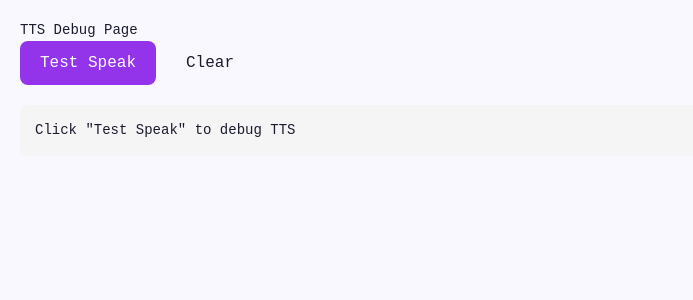
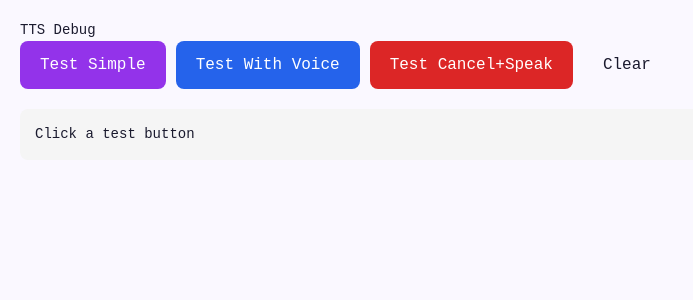
Before and after one commit to RudraniGhosh24/lawreform, a Next.js app in the folder frontend/: page /test-audio in a window 1280 px wide. Shown: the top 300 px of the page, without its empty margins (0-693 px from the left). Built offline with nearby package versions, Linux system fonts and the light colour scheme.

Commit message:
Fix: fully sync speak, no cancel, pre-loaded voices, 3 test modes

```diff
--- a/frontend/pages/test-audio.js
+++ b/frontend/pages/test-audio.js
@@ -1,83 +1,77 @@
-import React, { useState } from 'react'
+import React, { useState, useEffect, useRef } from 'react'
 
 export default function TestAudio() {
   const [log, setLog] = useState([])
+  const voicesRef = useRef([])
 
   const addLog = (msg) => setLog(prev => [...prev, new Date().toLocaleTimeString() + ': ' + msg])
 
-  const testSpeak = () => {
-    addLog('Testing speechSynthesis...')
+  // Pre-load voices on mount
+  useEffect(() => {
+    const load = () => {
+      const v = window.speechSynthesis.getVoices()
+      if (v.length > 0) voicesRef.current = v
+    }
+    load()
+    window.speechSynthesis.addEventListener('voiceschanged', load)
+    return () => window.speechSynthesis.removeEventListener('voiceschanged', load)
+  }, [])
 
-    if (!window.speechSynthesis) {
-      addLog('ERROR: speechSynthesis not available')
-      return
+  // Test 1: Simplest possible speak — NO cancel, NO async
+  const testSimple = () => {
+    addLog('--- TEST SIMPLE ---')
+    const u = new SpeechSynthesisUtterance('Hello, testing one two three.')
+    u.onstart = () => addLog('onstart fired')
+    u.onend = () => addLog('onend fired')
+    u.onerror = (e) => addLog('onerror: ' + e.error)
+    window.speechSynthesis.speak(u)
+    addLog('speak() called, voices: ' + voicesRef.current.length)
   }
 
-    addLog('speechSynthesis exists: true')
-
-    // Force voice loading first
-    let voices = window.speechSynthesis.getVoices()
-    addLog('voices count (immediate): ' + voices.length)
-
-    const doSpeak = (v) => {
-      addLog('voices count (final): ' + v.length)
-      if (v.length > 0) {
-        addLog('first 5 voices: ' + v.slice(0, 5).map(x => x.name + ' (' + x.lang + ')').join(', '))
+  // Test 2: With voice set
+  const testWithVoice = () => {
+    addLog('--- TEST WITH VOICE ---')
+    const voices = voicesRef.current.length > 0 ? voicesRef.current : window.speechSynthesis.getVoices()
+    addLog('voices: ' + voices.length)
+    const u = new SpeechSynthesisUtterance('This test uses a specific voice.')
+    const enVoice = voices.find(v => v.lang.startsWith('en') && !/rishi|albert|daniel|david/i.test(v.name))
+    if (enVoice) { u.voice = enVoice; addLog('voice: ' + enVoice.name) }
+    else addLog('no en voice found')
+    u.onstart = () => addLog('onstart fired')
+    u.onend = () => addLog('onend fired')
+    u.onerror = (e) => addLog('onerror: ' + e.error)
+    window.speechSynthesis.speak(u)
   }
 
+  // Test 3: Cancel then speak
+  const testCancelThenSpeak = () => {
+    addLog('--- TEST CANCEL+SPEAK ---')
     window.speechSynthesis.cancel()
-
-      const u = new SpeechSynthesisUtterance('Hello, this is a test of the speech system.')
-      u.lang = 'en-US'
-
-      if (v.length > 0) {
-        const enVoice = v.find(x => x.lang.startsWith('en'))
-        if (enVoice) {
-          u.voice = enVoice
-          addLog('using voice: ' + enVoice.name + ' (' + enVoice.lang + ')')
-        }
-      }
-
-      u.onstart = () => addLog('EVENT: onstart fired')
-      u.onend = () => addLog('EVENT: onend fired')
-      u.onerror = (e) => addLog('EVENT: onerror - ' + e.error)
-
-      addLog('calling speak()...')
+    const u = new SpeechSynthesisUtterance('Testing after cancel.')
+    u.onstart = () => addLog('onstart fired')
+    u.onend = () => addLog('onend fired')
+    u.onerror = (e) => addLog('onerror: ' + e.error)
     window.speechSynthesis.speak(u)
-      addLog('speak() called')
-    }
-
-    if (voices.length > 0) {
-      doSpeak(voices)
-    } else {
-      addLog('waiting for voiceschanged event...')
-      window.speechSynthesis.onvoiceschanged = () => {
-        voices = window.speechSynthesis.getVoices()
-        addLog('voiceschanged fired! count: ' + voices.length)
-        doSpeak(voices)
-      }
-      // Also try after a delay
-      setTimeout(() => {
-        const v2 = window.speechSynthesis.getVoices()
-        if (v2.length > 0 && voices.length === 0) {
-          addLog('voices loaded via timeout: ' + v2.length)
-          doSpeak(v2)
-        }
-      }, 2000)
-    }
+    addLog('speak() called after cancel()')
   }
 
   return (
     <div style={{ padding: 20, fontFamily: 'monospace', fontSize: 14 }}>
-      <h1>TTS Debug Page</h1>
-      <button onClick={testSpeak} style={{ padding: '10px 20px', fontSize: 16, cursor: 'pointer', background: '#9333ea', color: 'white', border: 'none', borderRadius: 8 }}>
-        Test Speak
+      <h1>TTS Debug</h1>
+      <div style={{ display: 'flex', gap: 10, flexWrap: 'wrap', marginBottom: 20 }}>
+        <button onClick={testSimple} style={{ padding: '12px 20px', fontSize: 16, cursor: 'pointer', background: '#9333ea', color: 'white', border: 'none', borderRadius: 8 }}>
+          Test Simple
         </button>
-      <button onClick={() => setLog([])} style={{ padding: '10px 20px', fontSize: 16, cursor: 'pointer', marginLeft: 10 }}>
-        Clear
+        <button onClick={testWithVoice} style={{ padding: '12px 20px', fontSize: 16, cursor: 'pointer', background: '#2563eb', color: 'white', border: 'none', borderRadius: 8 }}>
+          Test With Voice
         </button>
-      <div style={{ marginTop: 20, background: '#f5f5f5', padding: 15, borderRadius: 8, maxHeight: 400, overflow: 'auto' }}>
-        {log.length === 0 ? <p>Click "Test Speak" to debug TTS</p> : log.map((l, i) => <div key={i}>{l}</div>)}
+        <button onClick={testCancelThenSpeak} style={{ padding: '12px 20px', fontSize: 16, cursor: 'pointer', background: '#dc2626', color: 'white', border: 'none', borderRadius: 8 }}>
+          Test Cancel+Speak
+        </button>
+        <button onClick={() => setLog([])} style={{ padding: '12px 20px', fontSize: 16, cursor: 'pointer' }}>Clear</button>
+      </div>
+      <div style={{ background: '#f5f5f5', padding: 15, borderRadius: 8, maxHeight: 400, overflow: 'auto' }}>
+        {log.length === 0 ? <p>Click a test button</p> : log.map((l, i) => <div key={i}>{l}</div>)}
       </div>
     </div>
   )
--- a/frontend/src/hooks/useSpeechSynthesis.js
+++ b/frontend/src/hooks/useSpeechSynthesis.js
@@ -11,36 +11,28 @@ const LANG_CODES = {
   Gujarati: 'gu-IN',
 }
 
-function getVoicesAsync() {
-  return new Promise((resolve) => {
-    const voices = window.speechSynthesis.getVoices()
-    if (voices.length > 0) {
-      resolve(voices)
-      return
-    }
-    // Chrome loads voices async — wait for them
-    const onVoicesChanged = () => {
-      const v = window.speechSynthesis.getVoices()
-      if (v.length > 0) {
-        window.speechSynthesis.removeEventListener('voiceschanged', onVoicesChanged)
-        resolve(v)
-      }
-    }
-    window.speechSynthesis.addEventListener('voiceschanged', onVoicesChanged)
-    // Timeout fallback — resolve with empty after 3s
-    setTimeout(() => resolve(window.speechSynthesis.getVoices()), 3000)
-  })
-}
-
 export default function useSpeechSynthesis(language = 'English') {
   const [isSpeaking, setIsSpeaking] = useState(false)
   const [isPaused, setIsPaused] = useState(false)
   const [rate, setRate] = useState(1)
+  const voicesRef = useRef([])
   const resumeTimer = useRef(null)
 
   const isSupported = typeof window !== 'undefined' && 'speechSynthesis' in window
 
-  // Chrome Mac bug: speech gets stuck after ~15s. Periodic resume fixes it.
+  // Load voices eagerly on mount — so they're ready when speak is called
+  useEffect(() => {
+    if (!isSupported) return
+    const load = () => {
+      const v = window.speechSynthesis.getVoices()
+      if (v.length > 0) voicesRef.current = v
+    }
+    load()
+    window.speechSynthesis.addEventListener('voiceschanged', load)
+    return () => window.speechSynthesis.removeEventListener('voiceschanged', load)
+  }, [isSupported])
+
+  // Chrome Mac keep-alive hack
   const startKeepAlive = useCallback(() => {
     if (resumeTimer.current) clearInterval(resumeTimer.current)
     resumeTimer.current = setInterval(() => {
@@ -57,14 +49,16 @@ export default function useSpeechSynthesis(language = 'English') {
 
   useEffect(() => () => stopKeepAlive(), [stopKeepAlive])
 
-  const speak = useCallback(async (text) => {
+  // SYNCHRONOUS speak — no async, no await, works in click handlers on all browsers
+  const speak = useCallback((text) => {
     if (!isSupported || !text) return
 
     const synth = window.speechSynthesis
-    synth.cancel()
 
-    // Wait for voices to be available (critical for Chrome Mac)
-    const voices = await getVoicesAsync()
+    // If voices aren't loaded yet, try one more time
+    if (voicesRef.current.length === 0) {
+      voicesRef.current = synth.getVoices()
+    }
 
     const utterance = new SpeechSynthesisUtterance(text)
     utterance.lang = LANG_CODES[language] || 'en-US'
@@ -72,16 +66,16 @@ export default function useSpeechSynthesis(language = 'English') {
     utterance.pitch = 1.1
 
     // Pick a female voice
+    const voices = voicesRef.current
     if (voices.length > 0) {
       const prefix = (LANG_CODES[language] || 'en-US').split('-')[0]
       const female = voices.find(v =>
         v.lang.startsWith(prefix) &&
-        !/\b(ravi|hemant|david|james|rishi|kumar|raj|male|daniel|thomas|george|aaron|fred)\b/i.test(v.name)
+        !/\b(ravi|hemant|david|james|rishi|kumar|raj|male|daniel|thomas|george|aaron|fred|albert)\b/i.test(v.name)
       )
       if (female) {
         utterance.voice = female
       } else {
-        // Any voice for this language
         const any = voices.find(v => v.lang.startsWith(prefix))
         if (any) utterance.voice = any
       }
@@ -91,6 +85,7 @@ export default function useSpeechSynthesis(language = 'English') {
     utterance.onend = () => { setIsSpeaking(false); setIsPaused(false); stopKeepAlive() }
     utterance.onerror = () => { setIsSpeaking(false); setIsPaused(false); stopKeepAlive() }
 
+    // DO NOT call cancel() before speak on Mac Chrome — it kills the user gesture
     synth.speak(utterance)
   }, [language, rate, isSupported, startKeepAlive, stopKeepAlive])
 
```
Lines whose indentation alone changed are shown as unchanged.
